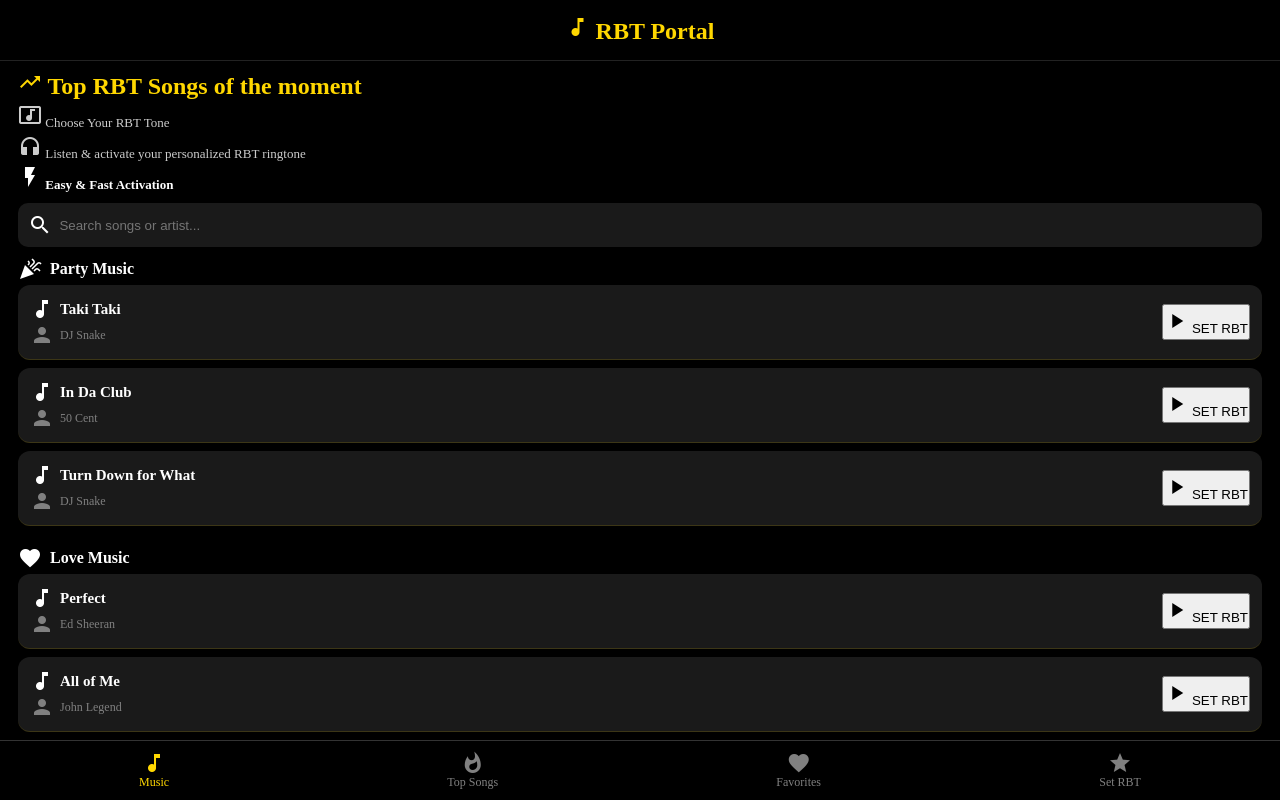
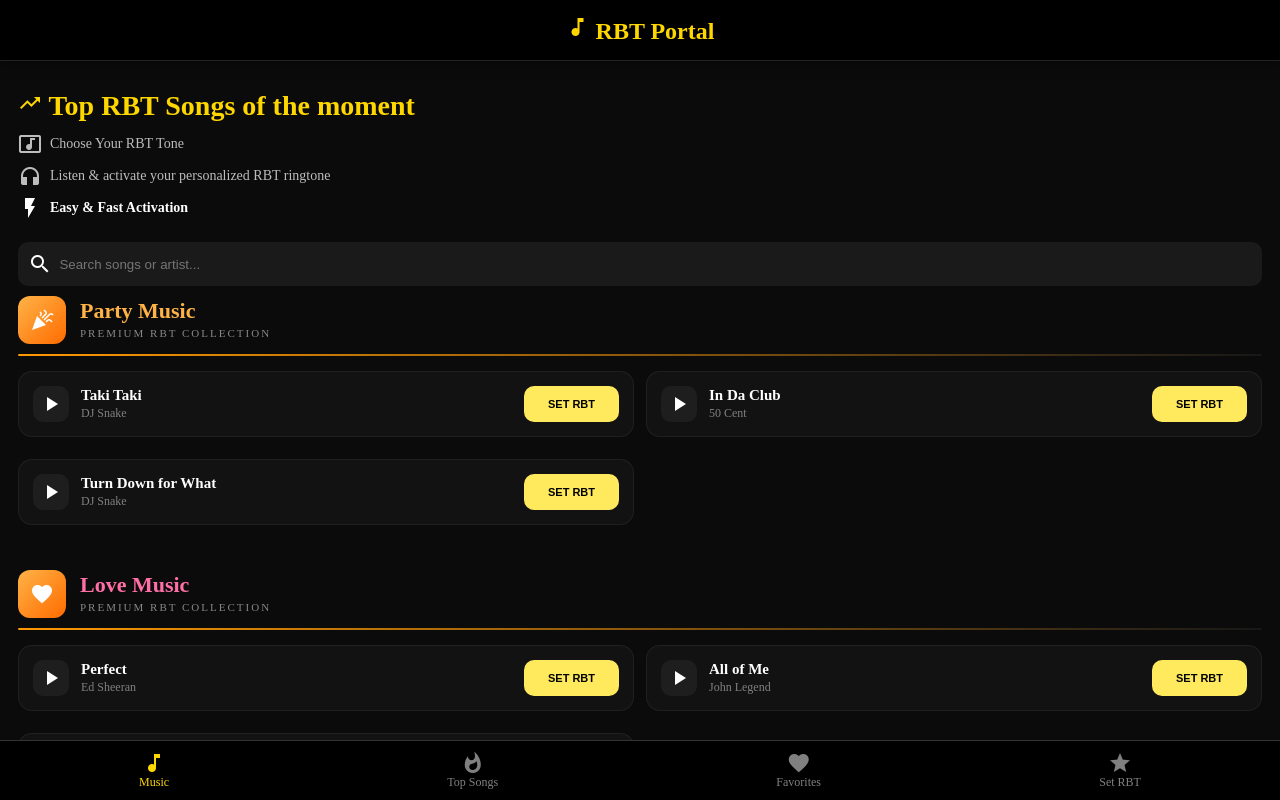
Before and after one commit to clickrtechnologies/rbt_portal, an Angular app: page /music in a window 1280 px wide. Built offline with nearby package versions, Linux system fonts and the light colour scheme.

Commit message:
Enhanced RBT portal UI with category styling and new song sections

```diff
--- a/src/app/Features/music/music.component.html
+++ b/src/app/Features/music/music.component.html
@@ -42,37 +42,52 @@
     <!-- CATEGORIES START -->
 
     <!-- PARTY MUSIC -->
+
+
+    <!-- CATEGORIES START -->
 <div class="category" *ngFor="let cat of categories">
 
-      <h3 class="section-title">
+  <!-- CATEGORY HEADER -->
+  <div class="category-header">
+
+    <div class="category-icon">
       <mat-icon>{{ getIcon(cat.title) }}</mat-icon>
+    </div>
+
+    <div class="category-info">
+  <h3 class="category-title" [ngClass]="cat.key">
     {{ cat.title }}
   </h3>
+  <p>Premium RBT Collection</p>
+</div>
+
+  </div>
+
+  <div class="category-line" [ngClass]="cat.key"></div>
+
+  <!-- SONG GRID -->
+  <div class="songs-grid">
 
     <div class="song-card" *ngFor="let s of cat.songs">
 
+      <div class="song-left">
+
+        <mat-icon class="song-icon">play_arrow</mat-icon>
+
         <div class="info">
-          <h3>
-            <mat-icon>music_note</mat-icon>
-            {{ s.name }}
-          </h3>
-
-          <p>
-            <mat-icon>person</mat-icon>
-            {{ s.artist }}
-          </p>
+          <h3>{{ s.name }}</h3>
+          <p>{{ s.artist }}</p>
         </div>
 
-        <button>
-          <mat-icon>play_arrow</mat-icon>
-          SET RBT
-        </button>
+      </div>
+
+      <button>SET RBT</button>
 
     </div>
 
   </div>
 
-    <!-- CATEGORIES END -->
+</div>
 
   </div>
 
--- a/src/app/Features/music/music.component.scss
+++ b/src/app/Features/music/music.component.scss
@@ -1,28 +1,18 @@
 .app {
-  width: 100%;
+  width: 100vw;
   min-height: 100vh;
-  background: #000;
-  color: white;
-  overflow-x: hidden; /* 🔥 removes side scroll gap */
-}
-
-.app {
-  width: 100%;
-  min-height: 100vh;
-  background: #000;
+  background: #0b0b0b;
   color: white;
   overflow-x: hidden;
 }
-.app {
-  width: 100vw;   /* 🔥 IMPORTANT (not 100%) */
-  min-height: 100vh;
-  background: #000;
-  overflow-x: hidden;
-}
 
-.content{
-  padding-left:18px;
-  padding-right:18px;
+.content {
+  flex: 1;
+  overflow-y: auto;
+  padding-left: 18px;
+  padding-right: 18px;
+  padding-top: 90px;
+  padding-bottom: 80px;
 }
 
 /* HEADER */
@@ -42,9 +32,59 @@
   border-bottom: 1px solid #222;
 }
 
+
+.header {
+  box-shadow: 0 2px 12px rgba(0,0,0,0.5);
+}
+
 .header h2 {
   margin: 0;
   color: gold;
+}
+
+
+.category-title.party {
+  color: #ffb347 !important;
+}
+
+.category-title.love {
+  color: #ff6fa5 !important;
+}
+
+.category-title.sad {
+  color: #64b5f6 !important;
+}
+
+.category-title.emotional {
+  color: #9575cd !important;
+}
+
+.category-title.bhakti {
+  color: #fbc02d !important;
+}
+
+.category-title.trending {
+  color: #00e676 !important;
+}
+
+.category-title.latest {
+  color: #ff5252 !important;
+}
+
+.category-title.motivational {
+  color: #26c6da !important;
+}
+
+.category-title.friendship {
+  color: #42a5f5 !important;
+}
+
+.category-title.anniversary {
+  color: #ec407a !important;
+}
+
+.category-title.birthday {
+  color: #ffa726 !important;
 }
 
 /* TITLE */
@@ -57,20 +97,25 @@
 }
 
 /* HEADER TEXT */
+
 .header-text {
   text-align: left;
-  margin-bottom: 10px;
+  margin-bottom: 22px;
 }
 
 .header-text h2 {
   color: gold;
-  margin: 0;
+  margin-bottom: 10px;
+  font-size: 28px;
 }
 
 .header-text p {
-  margin: 3px 0;
-  font-size: 13px;
-  color: #ccc;
+  margin-bottom: 8px;
+  font-size: 14px;
+  color: #bdbdbd;
+  display: flex;
+  align-items: center;
+  gap: 8px;
 }
 
 .header-text .highlight {
@@ -99,31 +144,57 @@
 
 /* CATEGORY SECTION (NEW ADD) */
 .category {
-  margin-bottom: 20px;
-}
-
-.category h3 {
-  margin: 10px 0 4px;
-  font-size: 16px;
-  color: #fff;
+  margin-bottom: 35px;
 }
 
 /* SONG LIST CARD (UPDATED STYLE) */
 
 .song-card {
-  background: #1a1a1a;
-  padding: 12px;
-  margin-bottom: 8px;
-  border-radius: 12px;
+  background: #121212;
+
+  border: 1px solid rgba(255,255,255,0.06);
+
+  padding: 14px;
+
+  border-radius: 14px;
 
   display: flex;
   justify-content: space-between;
-  align-items: center;   /* button + text same line */
+  align-items: center;
 
-  gap: 12px;   /* spacing between left and right */
+  margin-bottom: 10px;
 
-  border-bottom: 1px solid rgba(255, 215, 0, 0.15);
+  transition: 0.3s ease;
 }
+
+.song-card:hover {
+  transform: translateY(-2px);
+  border-color: rgba(255,215,0,0.25);
+}
+
+.song-left {
+  display: flex;
+  align-items: center;
+  gap: 12px;
+}
+
+.song-icon {
+  width: 36px;
+  height: 36px;
+
+  border-radius: 10px;
+
+  background: rgba(255,255,255,0.05);
+
+  display: flex !important;
+  justify-content: center;
+  align-items: center;
+
+  padding: 6px;
+}
+
+
+
 
 /* LEFT SIDE (song + artist stacked properly) */
 .info {
@@ -160,71 +231,114 @@
   flex-shrink: 0;        /* button squeeze na ho */
 }
 
+.song-card button {
+  background: #ffe95c;
 
-.section-title {
-  font-size: 18px;
-  font-weight: 600;
-  margin: 18px 0 12px 8px;
-  text-align: left;
+  border: none;
 
-  color: #64b5f6;   /* formal blue */
+  color: black;
+
+  font-weight: 700;
+
+  font-size: 11px;
+
+  padding: 10px 16px;
+
+  border-radius: 10px;
+
+  cursor: pointer;
+
+  min-width: 95px;
+}
+
+.song-card button:hover {
+  opacity: 0.9;
+}
+
+.category-header {
+  display: flex;
+  align-items: center;
+  gap: 14px;
+  margin-bottom: 10px;
+}
+
+.category-icon {
+  width: 48px;
+  height: 48px;
+  border-radius: 12px;
 
   display: flex;
+  justify-content: center;
   align-items: center;
-  gap: 8px;
+
+  background: linear-gradient(135deg, #ffb347, #ff6b00);
 }
 
+.category-title {
+  margin: 0;
+  font-size: 22px;
+  font-weight: 700;
+}
+
+.category-info p {
+  margin: 3px 0;
+  color: #888;
+  font-size: 11px;
+  letter-spacing: 2px;
+  text-transform: uppercase;
+}
+
+.party {
+  color: #ffb347;
+}
+
+.love {
+  color: #ff7aa8;
+}
+
+.sad {
+  color: #69b7ff;
+}
+
+.emotional {
+  color: #9b7dff;
+}
+
+.bhakti {
+  color: #ffc107;
+}
+
+.trending {
+  color: #00d26a;
+}
+
+.latest {
+  color: #ff5252;
+}
+
+.category-line {
+  height: 2px;
+  margin-bottom: 15px;
+
+  background: linear-gradient(
+    90deg,
+    #ff9800,
+    rgba(255, 255, 255, 0.05)
+  );
+
+  border-radius: 10px;
+}
+
+.songs-grid {
+  display: grid;
+  grid-template-columns: repeat(2, 1fr);
+  gap: 12px;
+}
 
 
 .icon {
   font-size: 20px;
 }
-.content {
-  flex: 1;
-  overflow-y: auto;   /* 🔥 scroll enable */
-  padding-top: 70px;  /* header space */
-  padding-bottom: 80px; /* bottom nav space */
-}
-
-
-
-
-
-/* PARTY */
-.Party\ Music {
-  color: #ff4da6;
-}
-
-/* LOVE */
-.Love\ Music {
-  color: #ffcc00;
-}
-
-/* SAD */
-.Sad\ Songs {
-  color: #4da6ff;
-}
-
-/* EMOTIONAL */
-.Emotional\ Songs {
-  color: #9b59b6;
-}
-
-/* BHAKTI */
-.Bhakti\ Songs {
-  color: #f39c12;
-}
-
-/* TRENDING */
-.Trending\ Songs {
-  color: #2ecc71;
-}
-
-/* LATEST */
-.Latest\ Songs {
-  color: #e74c3c;
-}
-
 
 /* IMPORTANT: DO NOT style all h3 globally */
 
--- a/src/app/Features/music/music.component.ts
+++ b/src/app/Features/music/music.component.ts
@@ -78,6 +78,43 @@
 
     ]
   },
+
+{
+  key: 'motivational',
+  title: 'Motivational Songs',
+  songs: [
+    { name: 'Hall of Fame', artist: 'The Script' },
+    { name: 'Believer', artist: 'Imagine Dragons' },
+    { name: 'Stronger', artist: 'Kanye West' }
+  ]
+},
+{
+  key: 'friendship',
+  title: 'Friendship Songs',
+  songs: [
+    { name: 'Count on Me', artist: 'Bruno Mars' },
+    { name: 'Lean on Me', artist: 'Bill Withers' },
+    { name: 'Best Friend', artist: 'Saweetie' }
+  ]
+},
+{
+  key: 'anniversary',
+  title: 'Anniversary Songs',
+  songs: [
+    { name: 'Perfect', artist: 'Ed Sheeran' },
+    { name: 'A Thousand Years', artist: 'Christina Perri' },
+    { name: 'Marry You', artist: 'Bruno Mars' }
+  ]
+},
+{
+  key: 'birthday',
+  title: 'Birthday Songs',
+  songs: [
+    { name: 'Birthday', artist: 'Katy Perry' },
+    { name: 'In Da Club', artist: '50 Cent' },
+    { name: 'Birthday Cake', artist: 'Rihanna' }
+  ]
+},
   {
     key: 'latest',
     title: 'Latest Songs',
@@ -99,6 +136,12 @@
     case 'Bhakti Songs': return 'self_improvement';
     case 'Trending Songs': return 'trending_up';
     case 'Latest Songs': return 'new_releases';
+    case 'Motivational Songs': return 'emoji_events';
+    case 'Friendship Songs': return 'groups';
+    case 'Anniversary Songs': return 'card_giftcard';
+    case 'Birthday Songs': return 'cake';
+
+
     default: return 'music_note';
   }
 }
```
Lines whose indentation alone changed are shown as unchanged.
